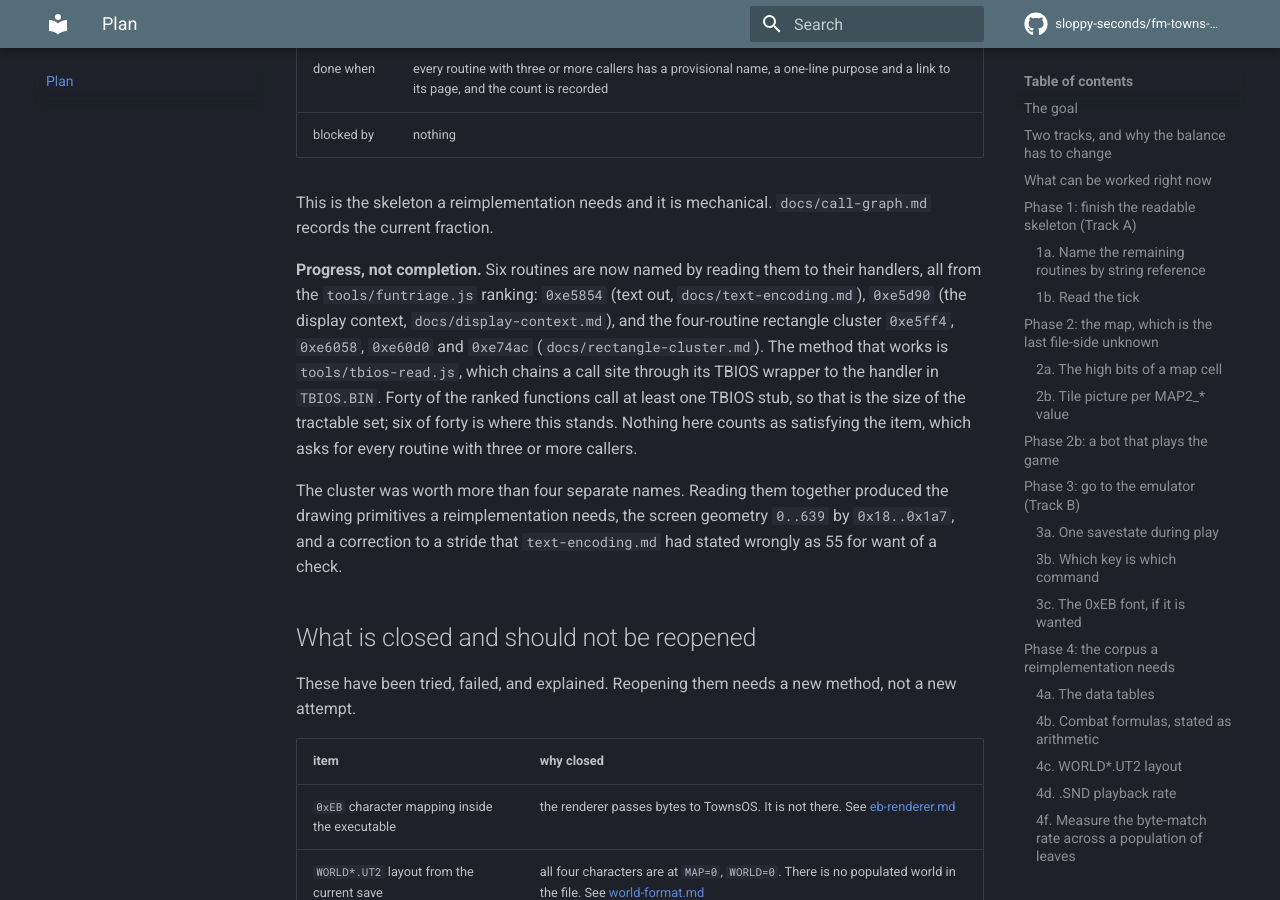
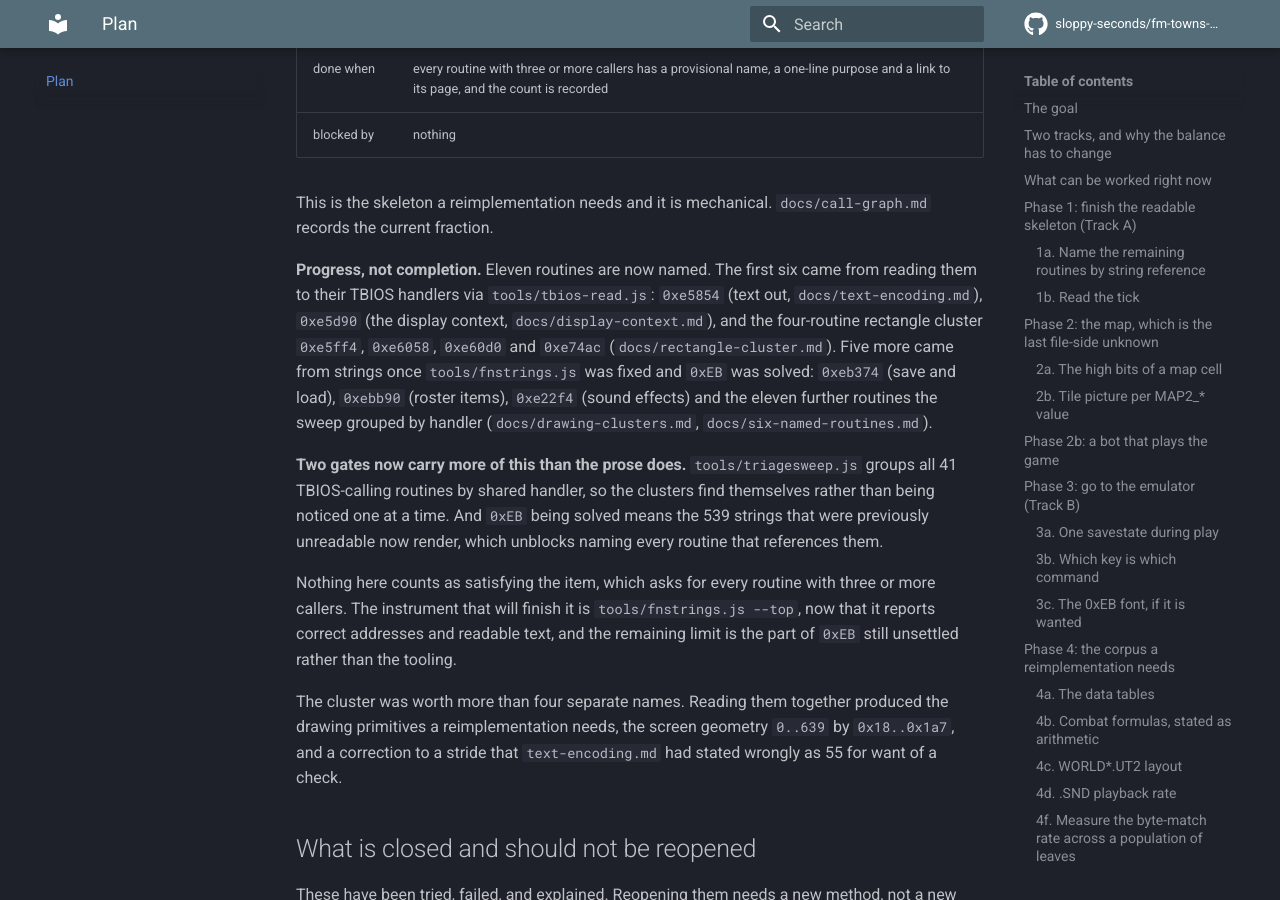
Before and after one commit to sloppy-seconds/fm-towns-ultima, an MkDocs documentation site: the page built from docs/plan.md, in a window 1280 px wide and 900 px high, scrolled down 26112 px. Built offline with MkDocs 1.6.1 and Material for MkDocs 9.7.7, drawn with Linux system fonts in a browser that asks for light colours; comment, search, counter and statistics services are not loaded.

Commit message:
5g progress: eleven routines named, and 0xEB no longer blocks the rest
Records what the overnight work changed for this item. Six routines named by reading them to
their TBIOS handlers, five more once fnstrings was fixed and 0xEB was solved.

Also records the change in instrument rather than in count. triagesweep.js groups all 41
TBIOS-calling routines by shared handler so clusters find themselves. fnstrings --top now
reports correct addresses and readable text, so it is the tool that finishes this item, and
the remaining limit is the part of 0xEB still unsettled rather than the tooling.

```diff
--- a/docs/plan.md
+++ b/docs/plan.md
@@ -913,14 +913,24 @@ See [movement-and-wrap.md](movement-and-wrap.md).
 This is the skeleton a reimplementation needs and it is mechanical. `docs/call-graph.md` records the
 current fraction.
 
-**Progress, not completion.** Six routines are now named by reading them to their handlers, all from
-the `tools/funtriage.js` ranking: `0xe5854` (text out, `docs/text-encoding.md`), `0xe5d90` (the
-display context, `docs/display-context.md`), and the four-routine rectangle cluster `0xe5ff4`,
-`0xe6058`, `0xe60d0` and `0xe74ac` (`docs/rectangle-cluster.md`). The method that works is
-`tools/tbios-read.js`, which chains a call site through its TBIOS wrapper to the handler in
-`TBIOS.BIN`. Forty of the ranked functions call at least one TBIOS stub, so that is the size of the
-tractable set; six of forty is where this stands. Nothing here counts as satisfying the item, which
-asks for every routine with three or more callers.
+**Progress, not completion.** Eleven routines are now named. The first six came from reading them
+to their TBIOS handlers via `tools/tbios-read.js`: `0xe5854` (text out,
+`docs/text-encoding.md`), `0xe5d90` (the display context, `docs/display-context.md`), and the
+four-routine rectangle cluster `0xe5ff4`, `0xe6058`, `0xe60d0` and `0xe74ac`
+(`docs/rectangle-cluster.md`). Five more came from strings once `tools/fnstrings.js` was fixed
+and `0xEB` was solved: `0xeb374` (save and load), `0xebb90` (roster items), `0xe22f4` (sound
+effects) and the eleven further routines the sweep grouped by handler (`docs/drawing-clusters.md`,
+`docs/six-named-routines.md`).
+
+**Two gates now carry more of this than the prose does.** `tools/triagesweep.js` groups all 41
+TBIOS-calling routines by shared handler, so the clusters find themselves rather than being
+noticed one at a time. And `0xEB` being solved means the 539 strings that were previously
+unreadable now render, which unblocks naming every routine that references them.
+
+Nothing here counts as satisfying the item, which asks for every routine with three or more
+callers. The instrument that will finish it is `tools/fnstrings.js --top`, now that it reports
+correct addresses and readable text, and the remaining limit is the part of `0xEB` still
+unsettled rather than the tooling.
 
 The cluster was worth more than four separate names. Reading them together produced the drawing
 primitives a reimplementation needs, the screen geometry `0..639` by `0x18..0x1a7`, and a
```
